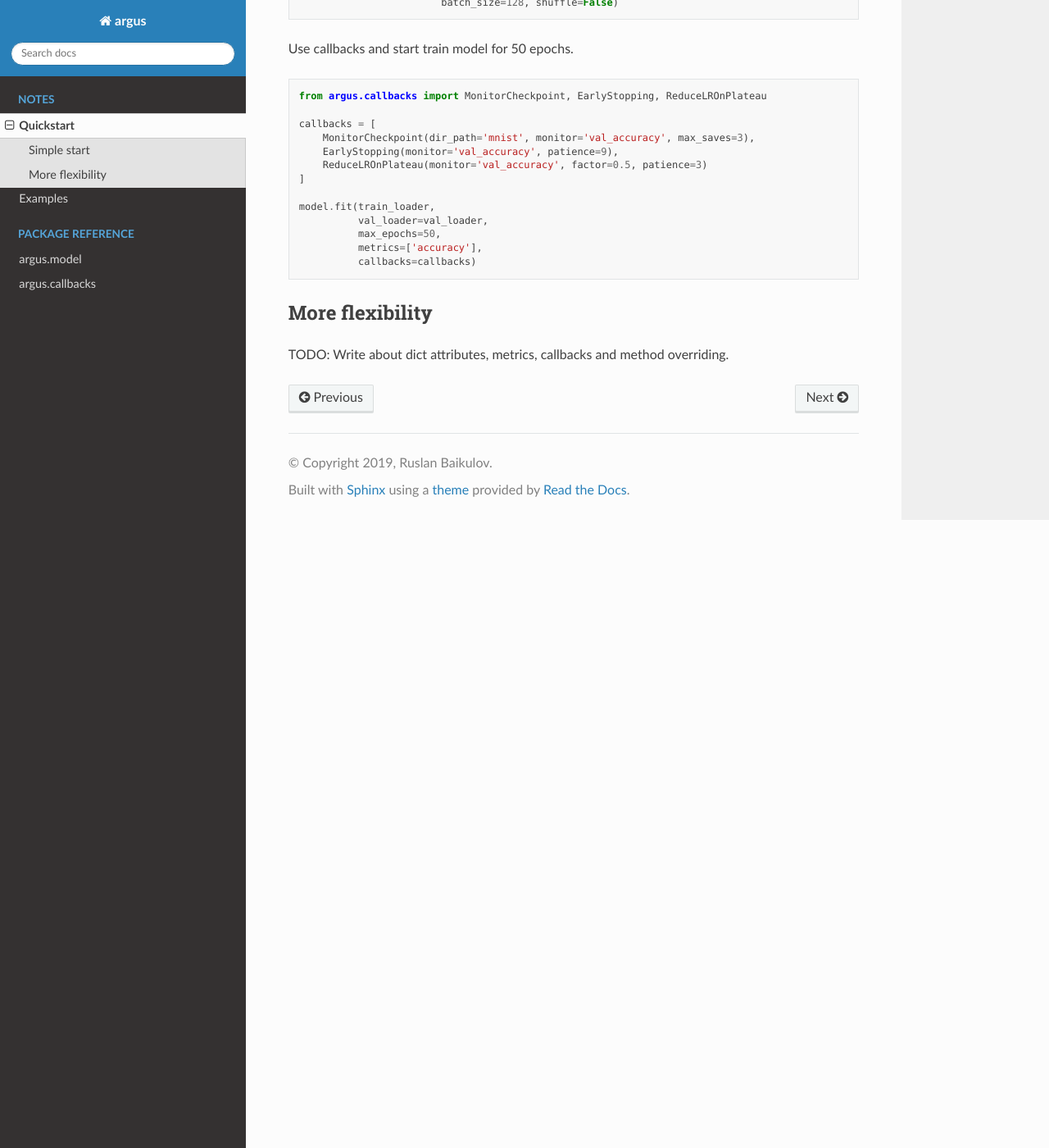
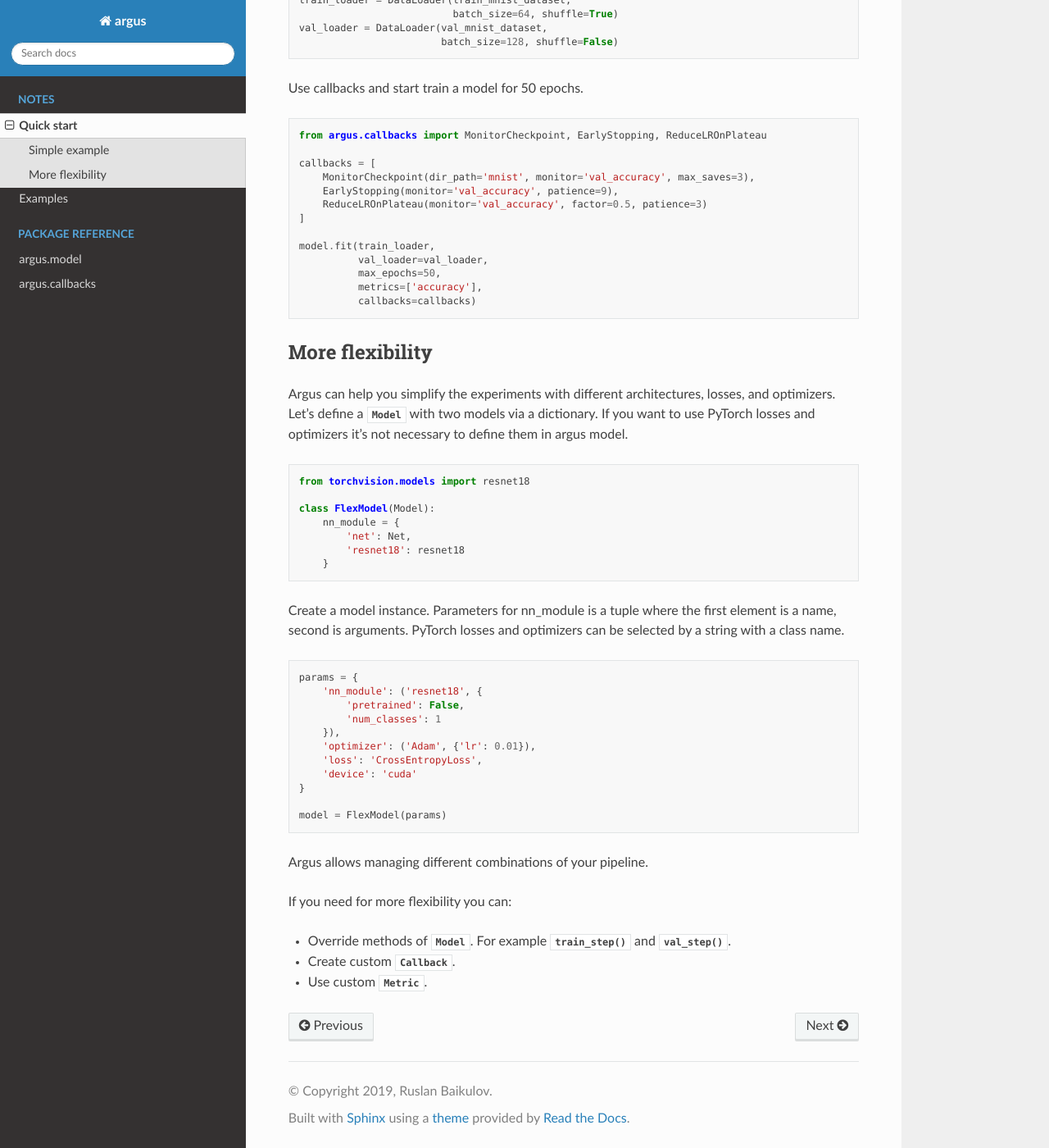
Before and after one commit to lRomul/argus, a Sphinx documentation site: the page built from docs/source/quickstart.rst, in a window 1280 px wide and 1400 px high, scrolled down 1450 px. Shown: the whole window at 82% size. Built offline with Sphinx 7.4.7 and the Read the Docs theme 2.0.0, drawn with Linux system fonts in a browser that asks for light colours; some of the changed text lies outside the part shown.

Commit message:
docs: Add quick start

```diff
--- a/docs/source/quickstart.rst
+++ b/docs/source/quickstart.rst
@@ -1,8 +1,10 @@
-Quickstart
-==========
+Quick start
+===========
 
-Simple start
-------------
+`Link to quick start jupyter notebook. <https://github.com/lRomul/argus/blob/master/examples/quickstart.ipynb>`_
+
+Simple example
+--------------
 
 Define a PyTorch model.
 
@@ -31,7 +33,8 @@ Define a PyTorch model.
             return x
 
 
-Define an Argus model with ``nn_module``, ``optimizer``, ``loss`` attributes. Each value must be a class or function that returns object (``torch.nn.Module`` for loss and nn_module, ``torch.optim.Optimizer`` for optimizer).
+Define a :class:`~argus.model.Model` with ``nn_module``, ``optimizer``, ``loss`` attributes. Each value must be a class
+or function that returns object (``torch.nn.Module`` for loss and nn_module, ``torch.optim.Optimizer`` for optimizer).
 
 .. code-block:: python
 
@@ -43,7 +46,9 @@ Define an Argus model with ``nn_module``, ``optimizer``, ``loss`` attributes. Ea
         loss = torch.nn.CrossEntropyLoss
 
 
-Create instance of ``MnistModel`` with specific parameters. Net will be initialized like ``Net(n_classes=10, p_dropout=0.1)``. Same logic for optimizer ``torch.optim.SGD(lr=0.01)``. Loss will be created without arguments ``torch.nn.CrossEntropyLoss()``.
+Create instance of ``MnistModel`` with specific parameters. Net will be initialized like
+``Net(n_classes=10, p_dropout=0.1)``. Same logic for optimizer ``torch.optim.SGD(lr=0.01)``. Loss will be created
+without arguments ``torch.nn.CrossEntropyLoss()``.
 
 .. code-block:: python
 
@@ -75,7 +80,7 @@ Download MNIST dataset. Create validation and training PyTorch data loaders.
                             batch_size=128, shuffle=False)
 
 
-Use callbacks and start train model for 50 epochs.
+Use callbacks and start train a model for 50 epochs.
 
 .. code-block:: python
 
@@ -97,4 +102,43 @@ Use callbacks and start train model for 50 epochs.
 More flexibility
 ----------------
 
-TODO: Write about dict attributes, metrics, callbacks and method overriding.
+Argus can help you simplify the experiments with different architectures, losses, and optimizers. Let's define a
+:class:`~argus.model.Model` with two models via a dictionary. If you want to use PyTorch losses and optimizers it's not
+necessary to define them in argus model.
+
+.. code-block:: python
+
+    from torchvision.models import resnet18
+
+    class FlexModel(Model):
+        nn_module = {
+            'net': Net,
+            'resnet18': resnet18
+        }
+
+
+Create a model instance. Parameters for nn_module is a tuple where the first element is a name, second is arguments.
+PyTorch losses and optimizers can be selected by a string with a class name.
+
+.. code-block:: python
+
+    params = {
+        'nn_module': ('resnet18', {
+            'pretrained': False,
+            'num_classes': 1
+        }),
+        'optimizer': ('Adam', {'lr': 0.01}),
+        'loss': 'CrossEntropyLoss',
+        'device': 'cuda'
+    }
+
+    model = FlexModel(params)
+
+
+Argus allows managing different combinations of your pipeline.
+
+If you need for more flexibility you can:
+
+* Override methods of :class:`~argus.model.Model`. For example :meth:`~argus.model.Model.train_step` and :meth:`~argus.model.Model.val_step`.
+* Create custom :class:`~argus.callbacks.Callback`.
+* Use custom :class:`~argus.metrics.Metric`.
```
Also changed, not shown: 1 other file.
